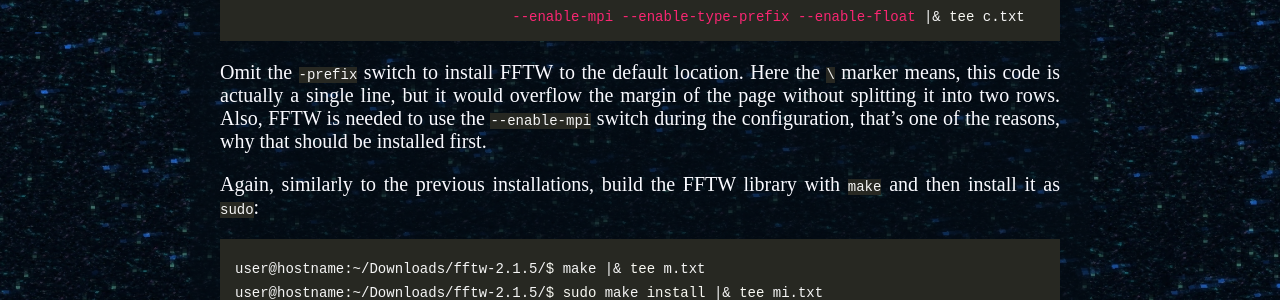
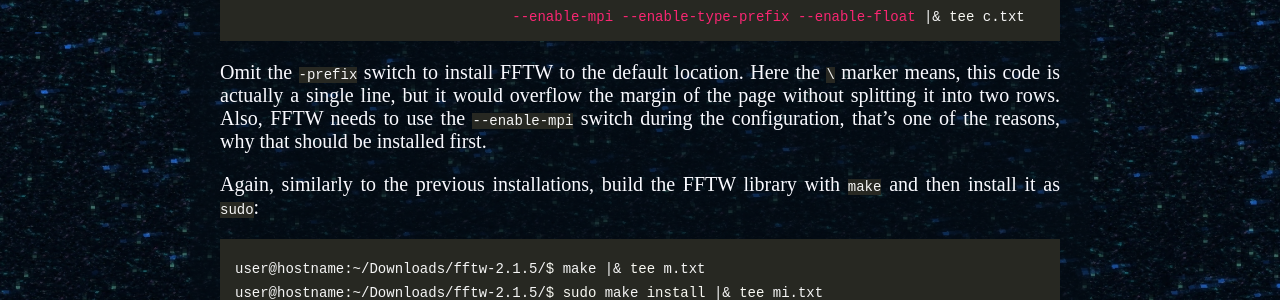
Before and after one commit to masterdesky/masterdesky.github.io, a Jekyll site: the page built from _posts/2020-10-13-gadget2_install.md, in a window 1280 px wide and 900 px high, scrolled down 4269 px. Shown: the part 199-499 px from the top of the window. Built offline with Jekyll 4.4.1, drawn with Linux system fonts in a browser that asks for light colours; some web fonts are replaced; formulas are drawn with MathJax 3.

Commit message:
fixed typo in gadget2, started CMB report 2

````diff
--- a/_posts/2020-10-13-gadget2_install.md
+++ b/_posts/2020-10-13-gadget2_install.md
@@ -142,7 +142,7 @@ Similarly to the MPICH and GSL installation, first you should run the configurat
 user@hostname:~/Downloads/fftw-2.1.5/$ ./configure -prefix=/path/to/install-fftw\
                                  --enable-mpi --enable-type-prefix --enable-float |& tee c.txt
 ```
-Omit the `-prefix` switch to install FFTW to the default location. Here the `\` marker means, this code is actually a single line, but it would overflow the margin of the page without splitting it into two rows. Also, FFTW is needed to use the `--enable-mpi` switch during the configuration, that's one of the reasons, why that should be installed first.
+Omit the `-prefix` switch to install FFTW to the default location. Here the `\` marker means, this code is actually a single line, but it would overflow the margin of the page without splitting it into two rows. Also, FFTW needs to use the `--enable-mpi` switch during the configuration, that's one of the reasons, why that should be installed first.
 
 Again, similarly to the previous installations, build the FFTW library with `make` and then install it as `sudo`:
 
````
